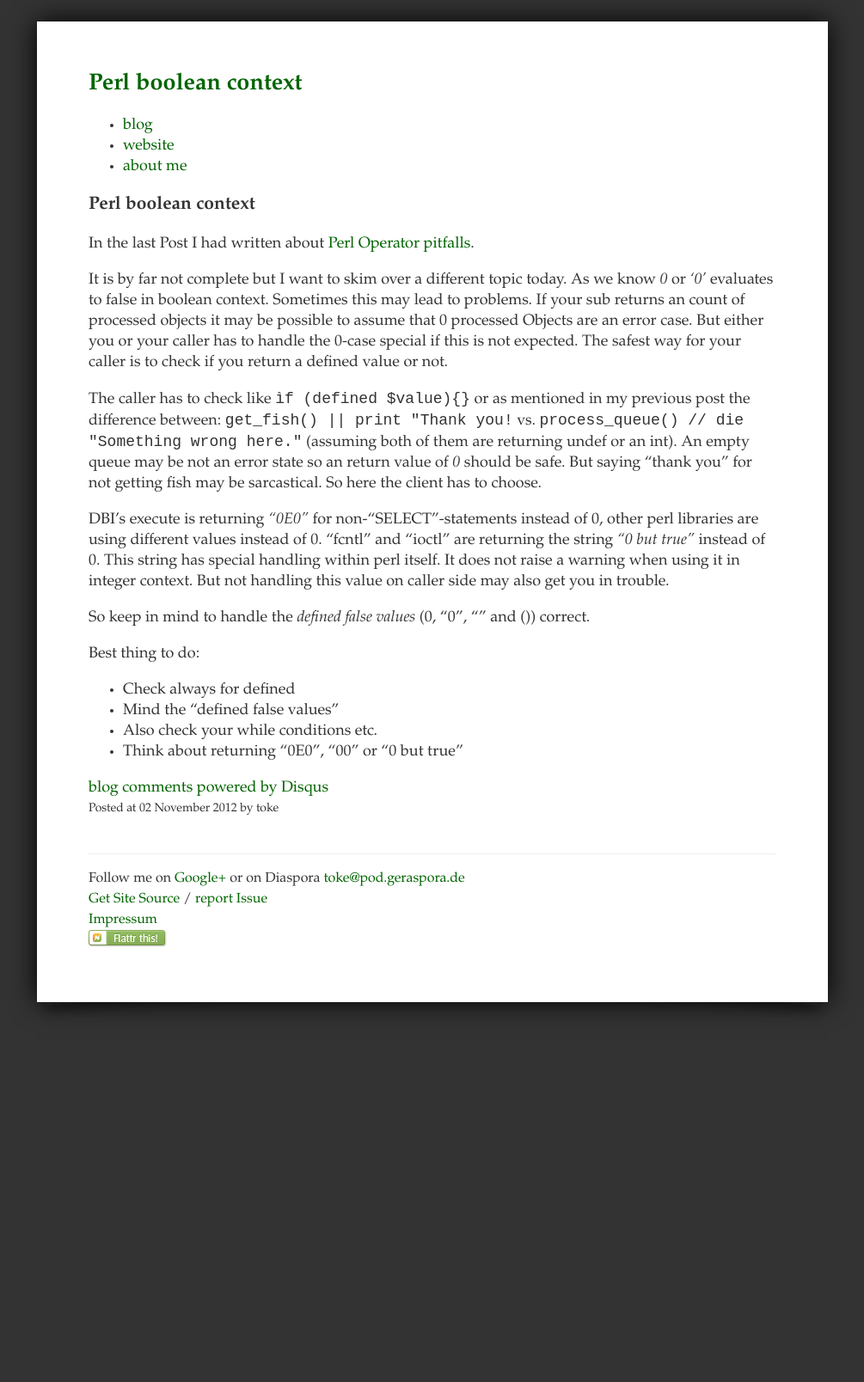
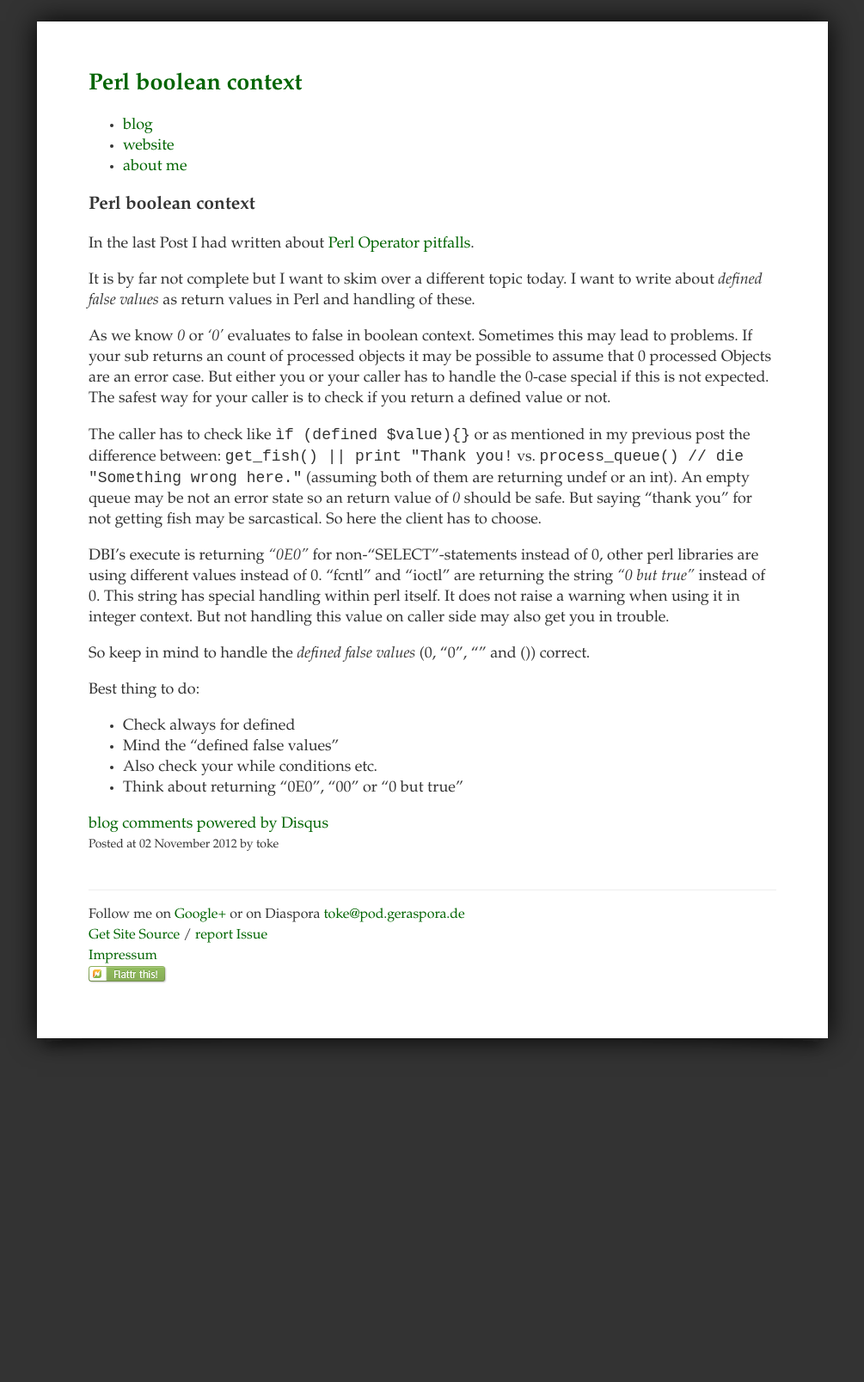
Before and after one commit to toke/toke.de, a Jekyll site: the page built from _posts/2012-11-02-perl-boolean.markdown, in a window 1280 px wide. Shown: the whole page at 86% size, without its empty margins (137-1142 px from the left). Built offline with Jekyll 4.4.1, drawn with Linux system fonts in a browser that asks for light colours; comment, search, counter and statistics services are not loaded; before the commit the page ends 1566 px from its top, so only the background shows below that.

Commit message:
More introduction

```diff
--- a/_posts/2012-11-02-perl-boolean.markdown
+++ b/_posts/2012-11-02-perl-boolean.markdown
@@ -10,6 +10,8 @@ tags: [perl, tipp]
 In the last Post I had written about [Perl Operator pitfalls](http://toke.de/blog/perl/2012/10/29/perl-op-pitfall/).
 
 It is by far not complete but I want to skim over a different topic today.
+I want to write about *defined false values* as return values in Perl and handling of these.
+
 As we know *0* or *'0'* evaluates to false in boolean context.
 Sometimes this may lead to problems. If your sub returns an count of processed objects
 it may be possible to assume that 0 processed Objects are an error case. But either
```
